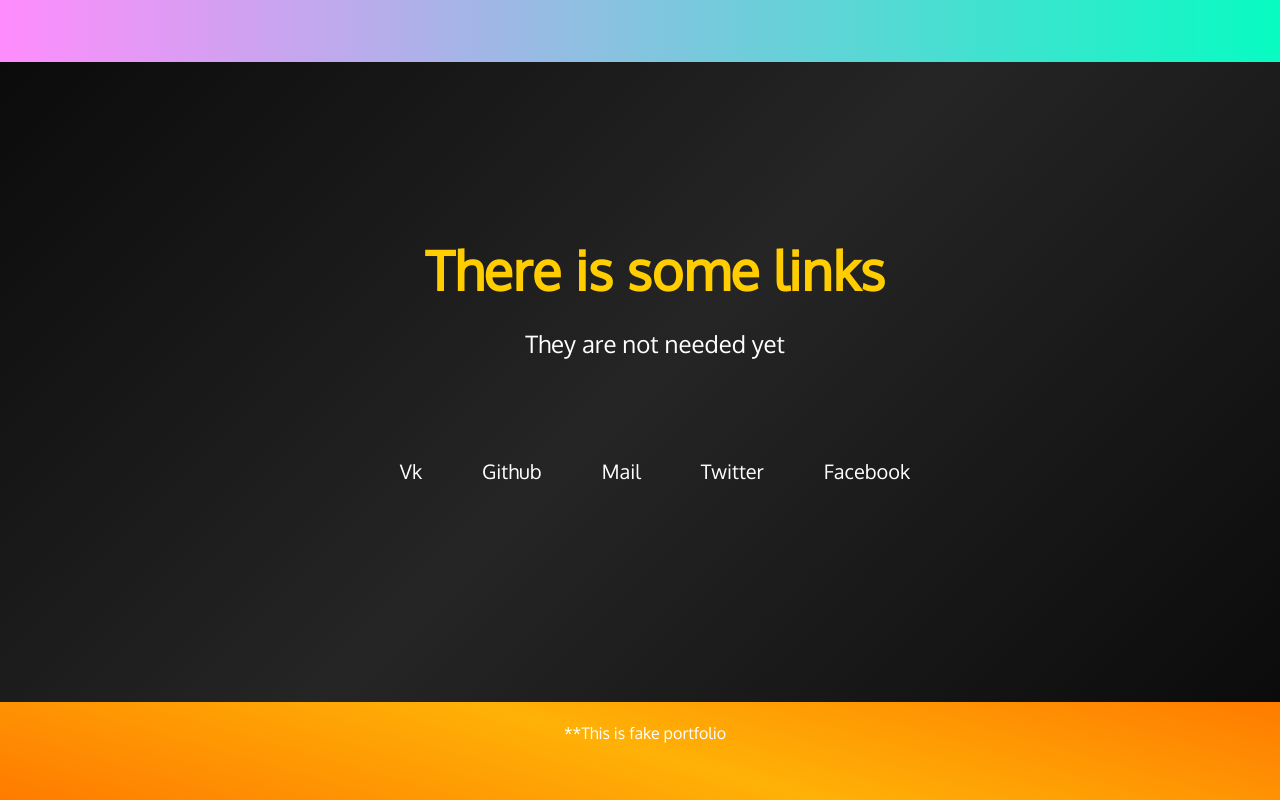
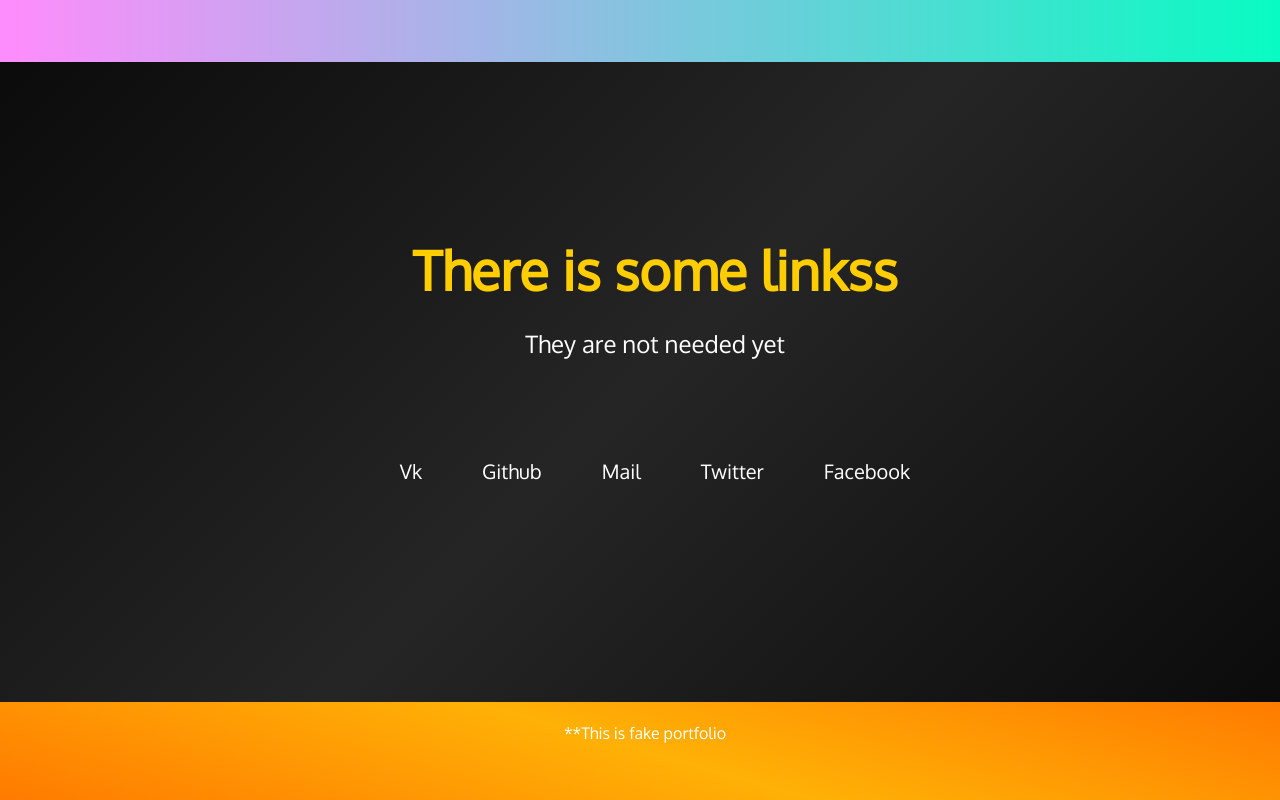
Before and after one commit to VincVader/Fake-portfolio, a plain HTML site: page index.html in a window 1280 px wide. Shown: the part 1967-2767 px from the top of the page. Drawn offline with Linux system fonts and the light colour scheme; files whose address does not match are found by name; a web font is replaced by a local one.

Commit message:
Update index.html
just testing github desktop app

```diff
--- a/index.html
+++ b/index.html
@@ -55,7 +55,7 @@
   <section id="contact-section">
     <div id="contact-section-header">
       <h2>
-        There is some links
+        There is some linkss
       </h2>
       <p>
         They are not needed yet
```
